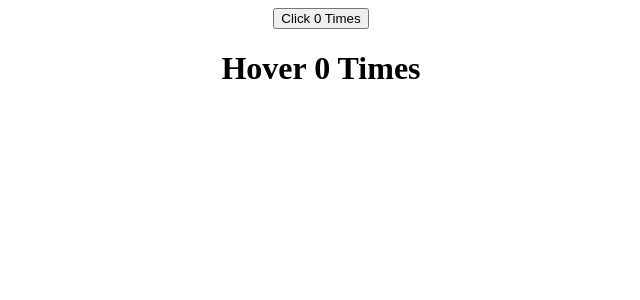
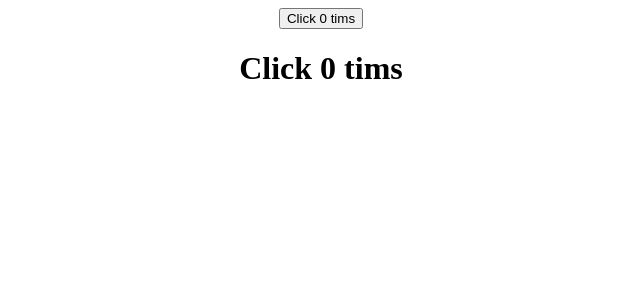
Before and after one commit to Nirob360/React-class-main, a React (Create React App) app: page / in a window 1280 px wide. Shown: the top 300 px of the page, without its empty margins (319-959 px from the left). Built offline with nearby package versions, Linux system fonts and the light colour scheme.

Commit message:
this is render props write by Dream coder bd learn Time

```diff
--- a/src/App.js
+++ b/src/App.js
@@ -1,13 +1,22 @@
 import React from 'react';
 import './App.css';
 import ClickCounter from './components/ClickCounter';
+import Counter from './components/Counter';
 import HoverCounter from './components/HoverCounter';
 
 function App() {
     return (
         <div className="App">
-            <ClickCounter />
-            <HoverCounter />
+            <Counter
+                render={(counter, incrementCount) => (
+                    <ClickCounter counter={counter} incrementCount={incrementCount} />
+                )}
+            />
+            <Counter
+                render={(counter, incrementCount) => (
+                    <HoverCounter counter={counter} incrementCount={incrementCount} />
+                )}
+            />
         </div>
     );
 }
--- a/src/components/ClickCounter.js
+++ b/src/components/ClickCounter.js
@@ -1,15 +1,14 @@
-import React from 'react';
-import WithCounter from './HOC/WithCounter';
+import React, { Component } from 'react';
 
-const ClickCounter = (props) => {
-    const { count, increment } = props;
-    return (
-        <div>
-            <button type="button" onClick={increment}>
-                Click {count} Times
-            </button>
-        </div>
-    );
-};
-
-export default WithCounter(ClickCounter);
+export default class ClickCounter extends Component {
+    render() {
+        const { counter, incrementCount } = this.props;
+        return (
+            <div>
+                <button type="button" onClick={incrementCount}>
+                    Click {counter} tims
+                </button>
+            </div>
+        );
+    }
+}
--- /dev/null
+++ b/src/components/Counter.js
@@ -0,0 +1,18 @@
+import { Component } from 'react';
+
+export default class Counter extends Component {
+    state = {
+        counter: 0,
+    };
+
+    incrementCount = () => {
+        this.setState((prevState) => ({ counter: prevState.counter + 1 }));
+    };
+
+    render() {
+        const { render } = this.props;
+        const { counter } = this.state;
+
+        return render(counter, this.incrementCount);
+    }
+}
--- a/src/components/HoverCounter.js
+++ b/src/components/HoverCounter.js
@@ -1,15 +1,14 @@
-import React from 'react';
-import WithCounter from './HOC/WithCounter';
+import React, { Component } from 'react';
 
-const HoverCounter = (props) => {
-    const { count, increment } = props;
-    return (
-        <div>
-            <h1 onMouseOver={increment} onFocus={increment}>
-                Hover {count} Times
-            </h1>
-        </div>
-    );
-};
-
-export default WithCounter(HoverCounter);
+export default class ClickCounter extends Component {
+    render() {
+        const { counter, incrementCount } = this.props;
+        return (
+            <div>
+                <h1 onMouseOver={incrementCount} onFocus={incrementCount}>
+                    Click {counter} tims
+                </h1>
+            </div>
+        );
+    }
+}
--- /dev/null
+++ b/src/components/User.js
@@ -0,0 +1,5 @@
+import React from 'react';
+
+export default function User({ render }) {
+    return <h1>{render(true)}</h1>;
+}
```
